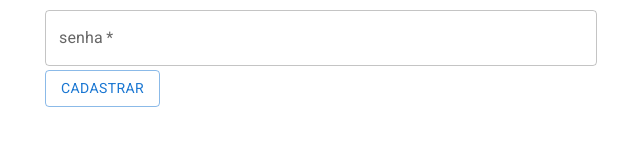
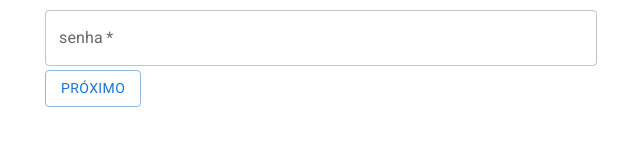
Before and after one commit to rxaviersantos/formulario-cadastro, a React (Create React App) app: page / in a window 1280 px wide. Shown: the part 146-300 px from the top of the page, without its empty margins (319-959 px from the left). Built offline with nearby package versions, Linux system fonts and the light colour scheme.

Commit message:
validando erros

```diff
--- a/src/App.js
+++ b/src/App.js
@@ -11,7 +11,7 @@ class  App extends Component {
       <>
       <Container component="article" maxWidth="sm">
         <Typography variant='h3' component='h1' algin='center'>Formulário de Cadastro</Typography>
-        <FormularioCadastro Enviar={EnviarForm} validacoes={{cpf:isValidCPF, senha:isValidarSenha}}/>
+        <FormularioCadastro Enviar={EnviarForm} validacoes={{cpf:isValidCPF, senha:isValidarSenha, nome:isValidarSenha}}/>
       </Container>
       </>
     )
--- a/src/components/FormularioCadastro/DadosPessoais.jsx
+++ b/src/components/FormularioCadastro/DadosPessoais.jsx
@@ -12,7 +12,7 @@ function DadosPessoais({Enviar, validacoes}){
     const [promocoes, setPromocoes] = useState(false)
     const [novidades, setNovidades] = useState(false)
 
-    const [erros, setErros] = useState({cpf:{valido: true, texto:""}})
+    const [erros, setErros] = useState({cpf:{valido: true, texto:""}, nome: {valido: true, texto:""}})
 
     function validarCampos(event){
         const {name, value} = event.target
@@ -33,6 +33,9 @@ function DadosPessoais({Enviar, validacoes}){
             onChange={(event) => {
               setNome(event.target.value);
             }}
+            onBlur={validarCampos}
+            error={!erros.nome.valido}
+            helperText={erros.nome.texto}
             id="nome"
             label="Nome"
             variant="outlined"
@@ -82,7 +85,7 @@ function DadosPessoais({Enviar, validacoes}){
         }}/>} label="Novidades" />
 
         <Button type='subimit' variant="outlined">
-            Cadastrar
+            Próximo
         </Button>
     </form>
     )
--- a/src/components/FormularioCadastro/DadosUsuario.jsx
+++ b/src/components/FormularioCadastro/DadosUsuario.jsx
@@ -63,7 +63,7 @@ function DadosUsuario({Enviar, validacoes}){
             <Button
             type="subimit"
             variant="outlined">
-            Cadastrar</Button>
+            Próximo</Button>
 
         </form>
     )
```
